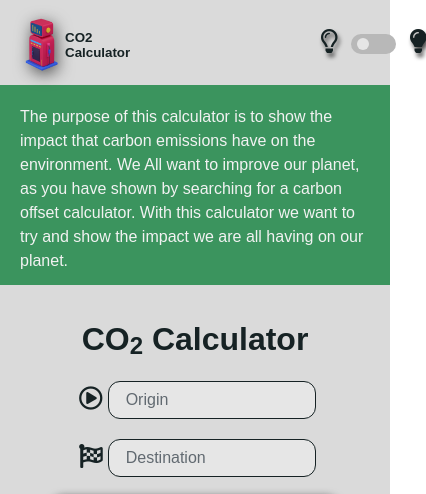
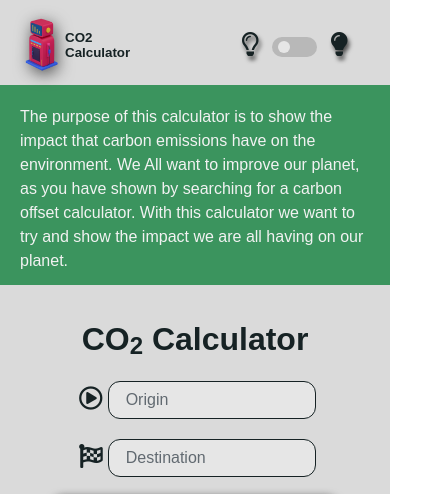
Before and after one commit to kylelawrencedev/CO2-Calculator-MS2, a plain HTML site: page index.html in a window 390 px wide. Shown: the top 494 px of the page, 426 px wide, since content can reach past the window. Drawn offline with nearby package versions, Linux system fonts and the light colour scheme; some packages are replaced by stand-ins of ours; a web font is replaced by a local one.

Commit message:
Add class to div for toggle switch and add positioning for responsiveness

```diff
--- a/assets/css/style.css
+++ b/assets/css/style.css
@@ -125,7 +125,11 @@ input:checked + .slider:before {
     bottom: 5px;
     font-size: x-large;
 }
-
+.switch-location {
+    position: relative;
+    bottom: 75%;
+    right: 75px;
+}
 /*------------------------------------Statement Paragraph*/
 .statement-paragraph {
     padding: 20px;
--- a/index.html
+++ b/index.html
@@ -27,7 +27,7 @@
                     Calculator
                 </h1>
             </div>
-            <div>
+            <div class="switch-location">
                 <label class="switch">
                     <input type="checkbox" onclick="myFunction()">
                     <span class="slider round">
```
